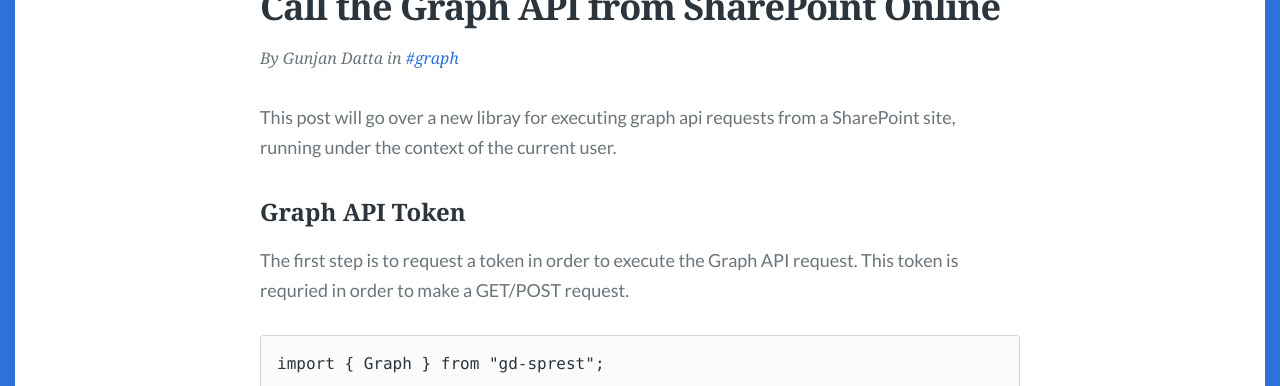
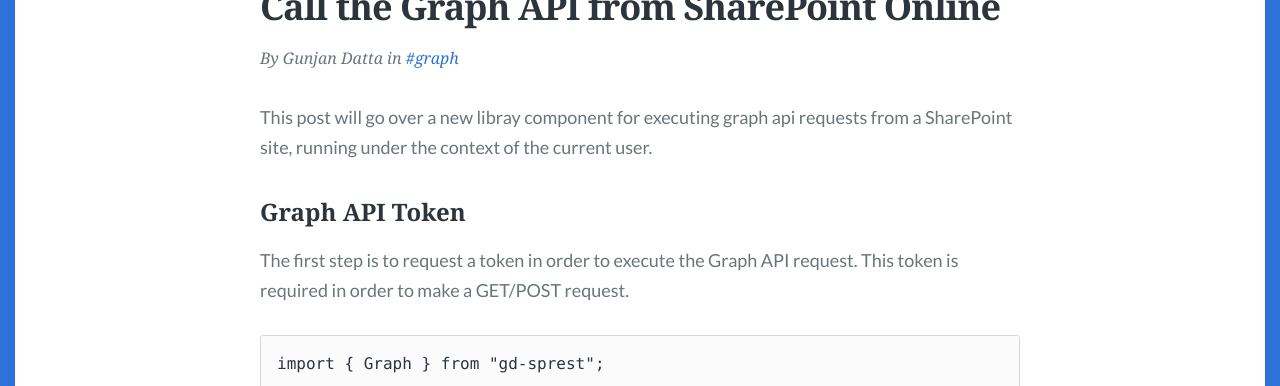
Before and after one commit to gunjandatta/blog, a Jekyll site: the page built from _posts/2022/2022-08-11-call-graph-api-from-spo.md, in a window 1280 px wide and 900 px high. Shown: the part 276-662 px from the top of the window. Built offline with Jekyll 4.4.1, drawn with Linux system fonts in a browser that asks for light colours; some web fonts are replaced.

Commit message:
Updated the post.

````diff
--- a/_posts/2022/2022-08-11-call-graph-api-from-spo.md
+++ b/_posts/2022/2022-08-11-call-graph-api-from-spo.md
@@ -7,13 +7,13 @@ feature_image: ""
 tags: ["graph"]
 ---
 
-This post will go over a new libray for executing graph api requests from a SharePoint site, running under the context of the current user.
+This post will go over a new libray component for executing graph api requests from a SharePoint site, running under the context of the current user.
 
 <!--more-->
 
 ### Graph API Token
 
-The first step is to request a token in order to execute the Graph API request. This token is requried in order to make a GET/POST request.
+The first step is to request a token in order to execute the Graph API request. This token is required in order to make a GET/POST request.
 
 ```ts
 import { Graph } from "gd-sprest";
````
